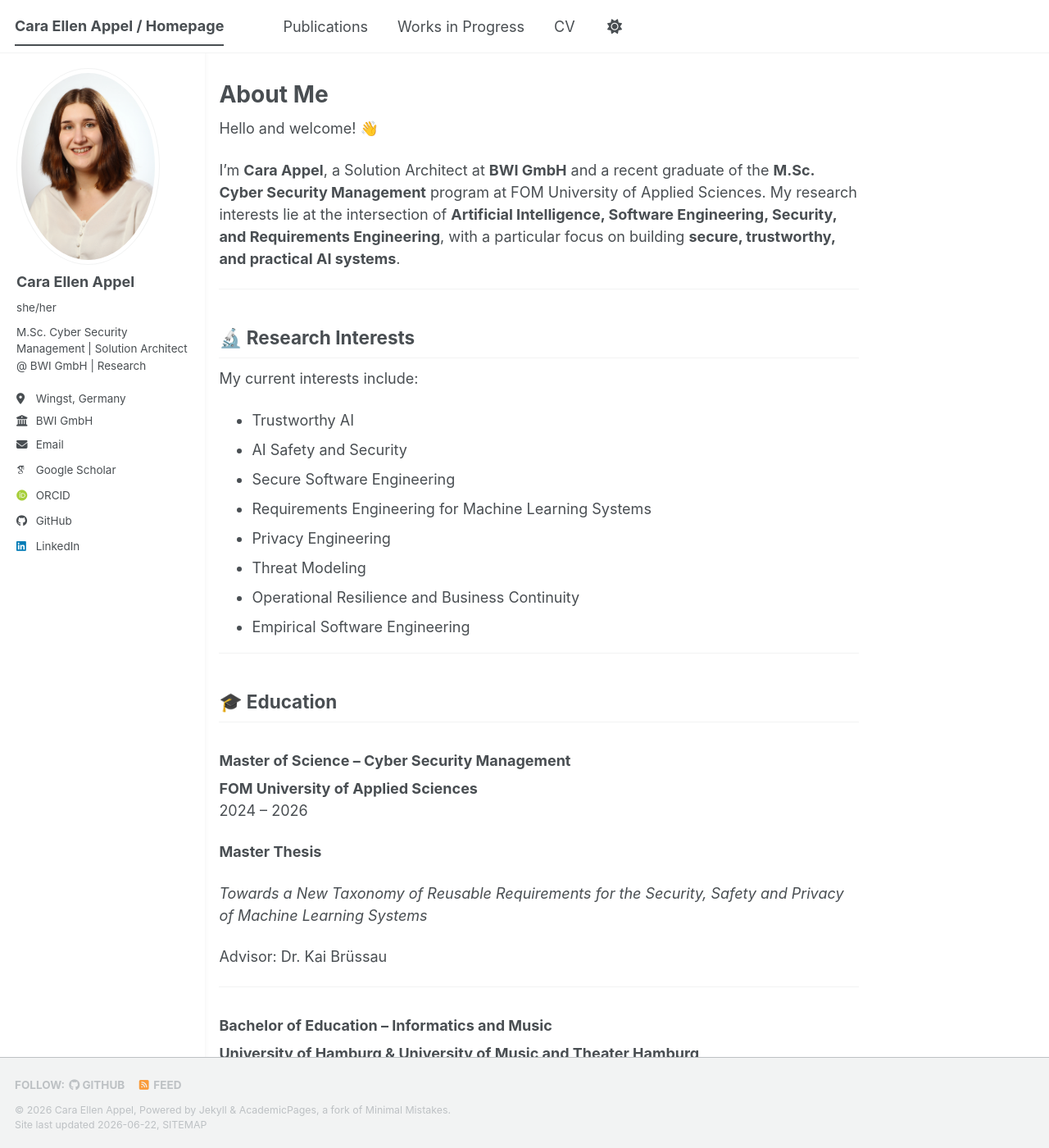
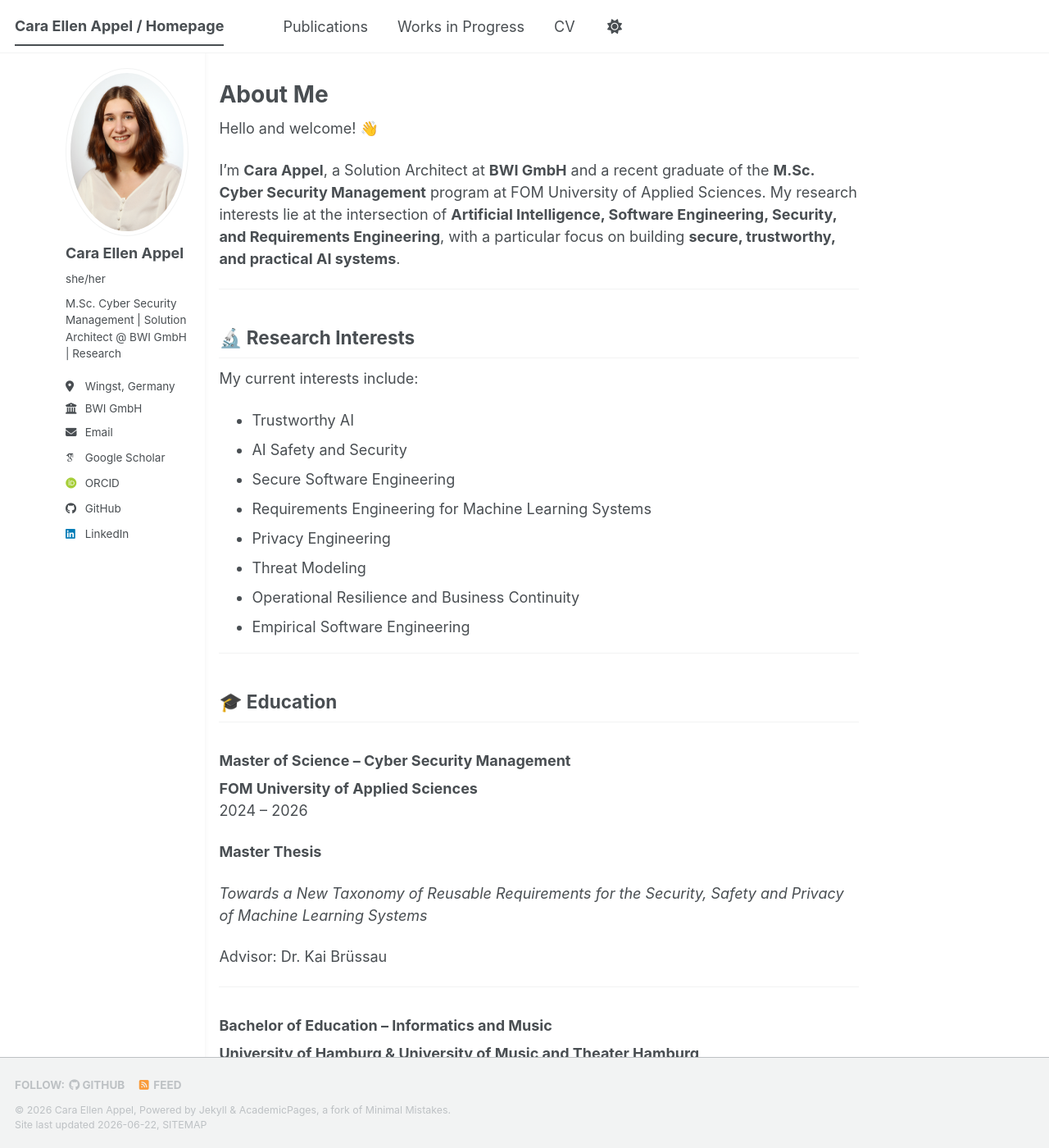
Before and after one commit to CaraEllenAppel/caraellenappel.github.io, a Jekyll site: the page built from _pages/about.md, in a window 1280 px wide and 1400 px high. Shown: the whole window at 82% size. Built offline with Jekyll 4.4.1, drawn with Linux system fonts in a browser that asks for light colours; some web fonts are replaced; a script bundle is joined from its source files by our own code; library files that are not in the unit come from our copies.

Commit message:
Increase left padding in main.scss

```diff
--- a/assets/css/main.scss
+++ b/assets/css/main.scss
@@ -58,7 +58,7 @@ $sidebar-breakpoint: 900px;
    padding-top: 20px;
   padding-right: 20px;
   padding-bottom: 20px;
-  padding-left: 20px;
+  padding-left: 80px;
   }
 
   /* Let main content sit beside sidebar (not below it) */
```
